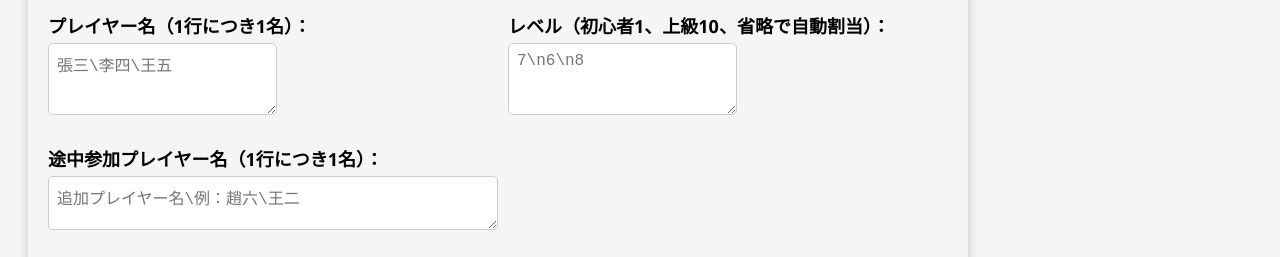
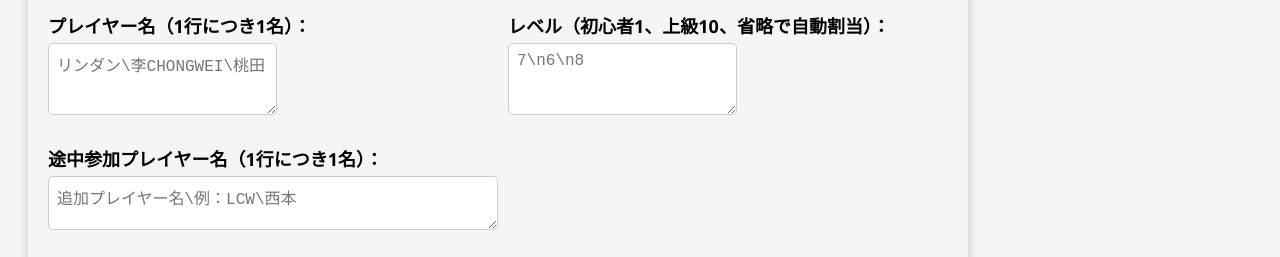
Before and after one commit to Edison368/badminton-toolver2, a plain HTML site: page index.html in a window 1280 px wide. Shown: the part 238-495 px from the top of the page. Drawn offline with Linux system fonts and the light colour scheme.

Commit message:
Update index.html

```diff
--- a/index.html
+++ b/index.html
@@ -155,7 +155,7 @@
     <div class="flex-row">
       <div class="flex-child input-group">
         <label>プレイヤー名（1行につき1名）：</label>
-        <textarea id="playerNames" rows="3" placeholder="張三\李四\王五"></textarea>
+        <textarea id="playerNames" rows="3" placeholder="リンダン\李CHONGWEI\桃田"></textarea>
       </div>
       <div class="flex-child input-group">
         <label>レベル（初心者1、上級10、省略で自動割当）：</label>
@@ -165,7 +165,7 @@
 
     <div class="input-group">
       <label>途中参加プレイヤー名（1行につき1名）：</label>
-      <textarea id="additionalPlayers" rows="2" placeholder="追加プレイヤー名\例：趙六\王二"></textarea>
+      <textarea id="additionalPlayers" rows="2" placeholder="追加プレイヤー名\例：LCW\西本"></textarea>
     </div>
 
     <div class="flex-row">
```
